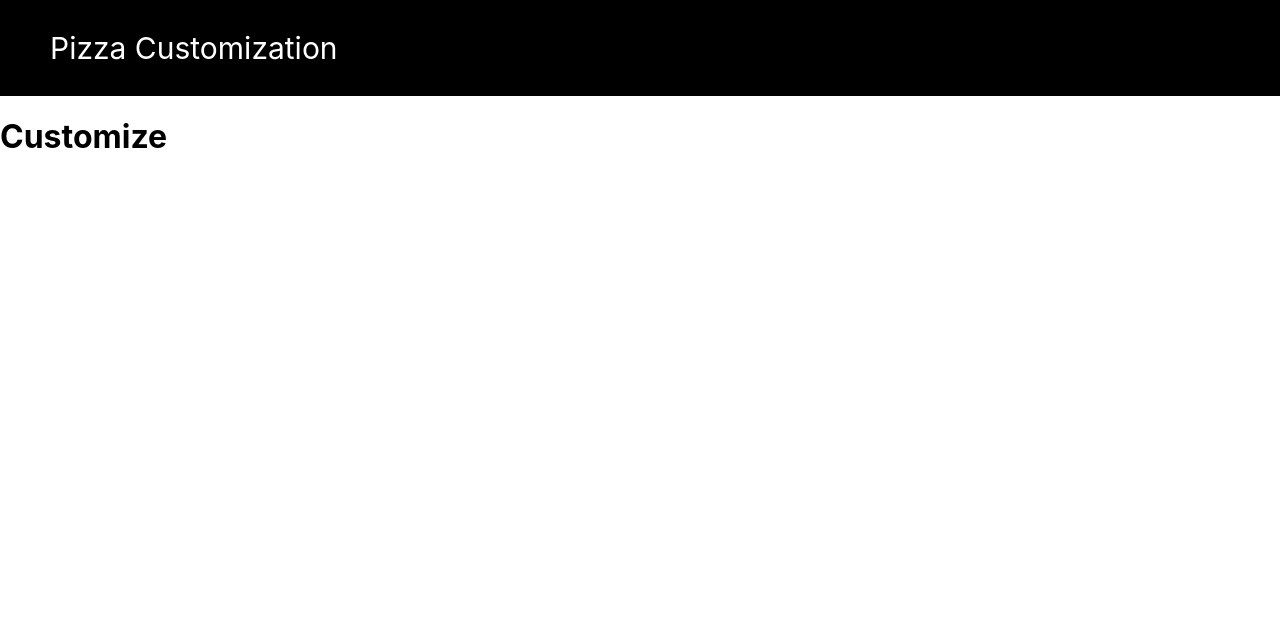
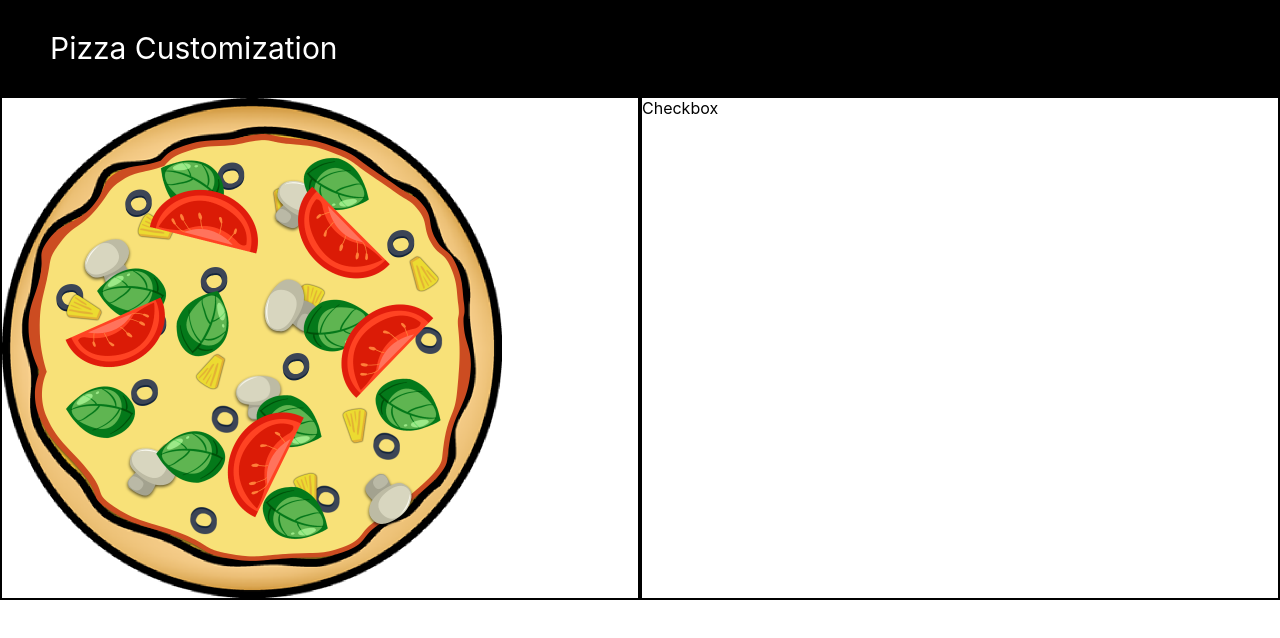
Before and after one commit to Zyar3k/pizza_custom, a React (Create React App) app: page / in a window 1280 px wide. Shown: the top 638 px of the page. Built offline with nearby package versions, Linux system fonts and the light colour scheme.

Commit message:
Add customize component

```diff
--- a/src/App.js
+++ b/src/App.js
@@ -1,6 +1,7 @@
 import React from 'react';
 import { BrowserRouter as Router, Switch, Route, Link } from "react-router-dom";
 import Header from './components/Header/Header';
+import Customize from './components/Customize/Customize';
 
 function App() {
   return (
@@ -9,7 +10,7 @@ function App() {
       <Router>
         <Switch>
           <Route exact path="/">
-            <h1>Customize</h1>
+            <Customize />
           </Route>
           <Route path="/checkout">
             <h1>Checkout</h1>
--- /dev/null
+++ b/src/components/Customize/Customize.css
@@ -0,0 +1,25 @@
+.customCont {
+  display: flex;
+}
+
+.pizzaCont, .checkCont {
+  border: 2px solid black;
+  flex: 1;
+}
+
+.imgWrapper {
+  max-height: 500px;
+  max-width: 500px;
+  position: relative;
+}
+
+.ingredients {
+  position: absolute;
+  height: 100%;
+  width: 100%;
+}
+
+.pizzaBase {
+  height: 100%;
+  width: 100%;
+}
--- a/src/components/Customize/Customize.js
+++ b/src/components/Customize/Customize.js
@@ -0,0 +1,32 @@
+import React from 'react';
+import "./Customize.css";
+import Cheese from '../../assets/BaseCheese.png';
+import Base from '../../assets/PizzaBase.png';
+import Olive from '../../assets/Olive.png';
+import Pineapple from '../../assets/Pineapple.png';
+import Mushroom from '../../assets/Mushroom.png';
+import Basil from '../../assets/Basil.png';
+import Tomato from '../../assets/Tomato.png';
+
+
+export default function Customize() {
+  return (
+    <div className='customCont'>
+      <div className='pizzaCont'>
+        <div className='imgWrapper'>
+          <img src={Cheese} alt='Cheese' className='ingredients' />
+          <img src={Olive} alt='Olive' className='ingredients' />
+          <img src={Pineapple} alt='Pineapple' className='ingredients' />
+          <img src={Mushroom} alt='Mushroom' className='ingredients' />
+          <img src={Basil} alt='Basil' className='ingredients' />
+          <img src={Tomato} alt='Tomato' className='ingredients' />
+          <img src={Base} alt='Pizza Base' className='pizzaBase'  />
+        </div>
+      </div>
+      <div className='checkCont'>
+        Checkbox
+      </div>
+
+    </div>
+  )
+}
```
